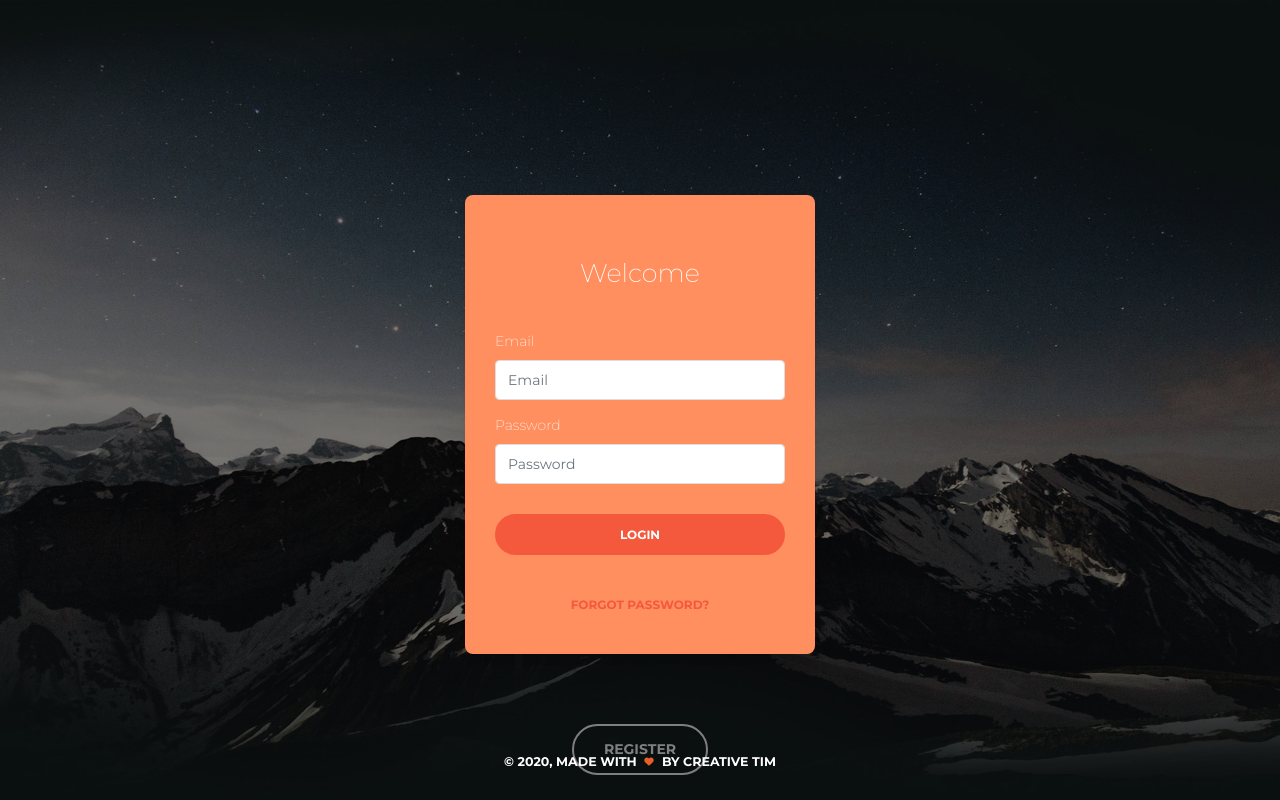
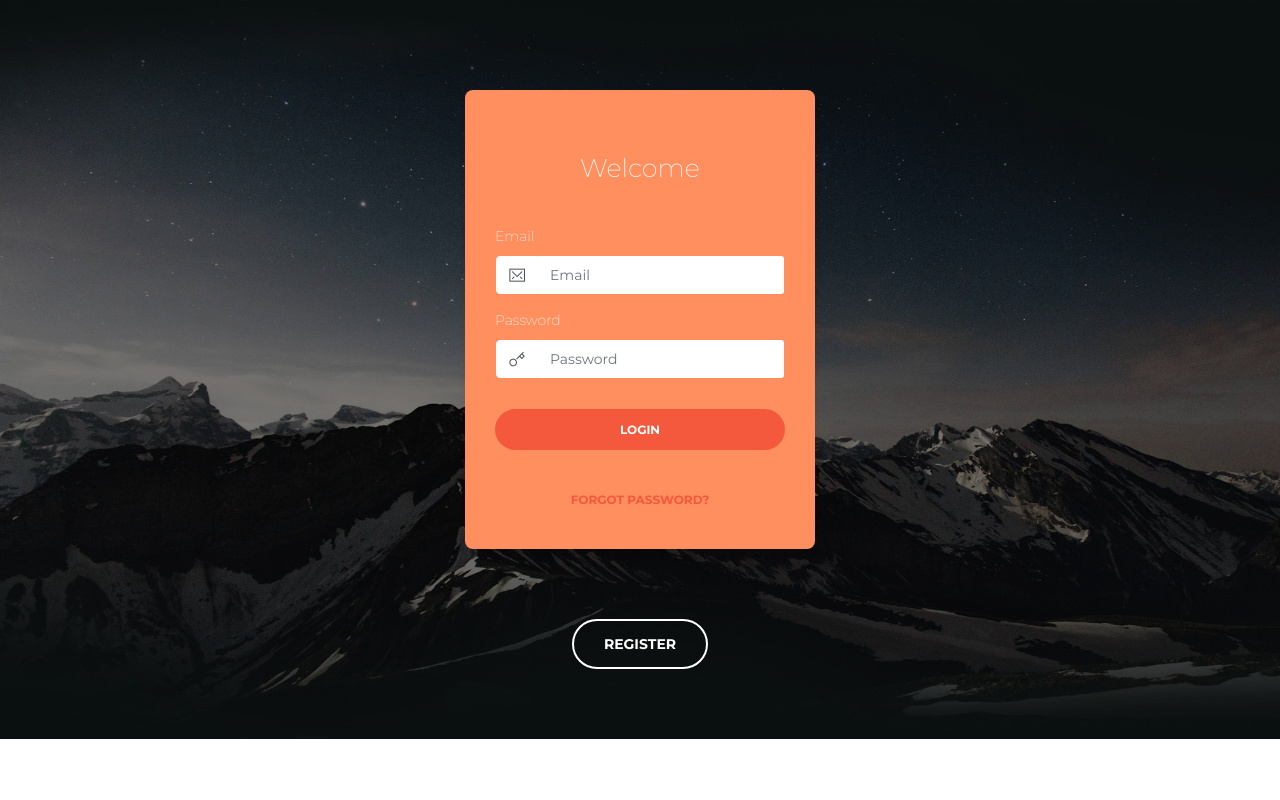
Before and after one commit to MartinsPlume/EDzWeb, a React (Create React App) app: page /login in a window 1280 px wide. Built offline with nearby package versions, Linux system fonts and the light colour scheme.

Commit message:
Added login and signout

```diff
--- /dev/null
+++ b/src/components/NavBar.js
@@ -0,0 +1,106 @@
+/*!
+
+=========================================================
+* Paper Kit React - v1.0.0
+=========================================================
+
+* Product Page: https://www.creative-tim.com/product/paper-kit-react
+
+* Copyright 2019 Creative Tim (https://www.creative-tim.com)
+* Licensed under MIT (https://github.com/creativetimofficial/paper-kit-react/blob/master/LICENSE.md)
+
+* Coded by Creative Tim
+
+=========================================================
+
+* The above copyright notice and this permission notice shall be included in all copies or substantial portions of the Software.
+
+*/
+import React, { Component } from 'react'
+import { authenticationService } from '../authorization/Authentication'
+
+// reactstrap components
+import {
+    UncontrolledCollapse,
+    NavbarBrand,
+    Navbar,
+    NavItem,
+    NavLink,
+    Nav,
+    Container
+  } from "reactstrap";
+
+
+class NavBar extends Component {
+
+    constructor(props) {
+        super(props)
+
+        this.state = {
+             links: props.links
+        }
+    }
+
+    handleLogout(){
+        authenticationService.logout()
+    }
+
+    render(){
+        return (
+            <div id="navbar"
+            className="navigation-example"
+            // style={{
+            //     backgroundImage:
+            //       "url(" + require("assets/img/ilya-yakover.jpg") + ")"
+            //   }}
+            >
+                <Navbar className="bg-primary" expand="lg">
+              <Container>
+                <NavbarBrand href="#pablo" onClick={e => e.preventDefault()}>
+                  EDz
+                </NavbarBrand>
+                <button
+                  aria-controls="navbarNav"
+                  aria-expanded={false}
+                  aria-label="Toggle navigation"
+                  className="navbar-toggler navbar-toggler-right burger-menu"
+                  data-target="#navbar-primary"
+                  data-toggle="collapse"
+                  id="navbar-primary"
+                  type="button"
+                >
+                  <span className="navbar-toggler-bar" />
+                  <span className="navbar-toggler-bar" />
+                  <span className="navbar-toggler-bar" />
+                </button>
+                <UncontrolledCollapse navbar toggler="#navbar-primary">
+                  <Nav className="ml-auto" navbar>
+                    <NavItem>
+                      <NavLink href="#pablo" onClick={e => e.preventDefault()}>
+                        <i
+                          aria-hidden={true}
+                          className="nc-icon nc-single-02"
+                        />
+                         Profile
+                      </NavLink>
+                    </NavItem>
+                    <NavItem>
+                      <NavLink href='/login' onClick={this.handleLogout}>
+                        <i
+                          aria-hidden={true}
+                          className="nc-icon nc-button-power"
+                        />
+                         Sign out
+                      </NavLink>
+                    </NavItem>
+                  </Nav>
+                </UncontrolledCollapse>
+              </Container>
+            </Navbar>
+
+            </div>
+        )
+    }
+}
+
+export default NavBar
--- a/src/pages/LoginPage.js
+++ b/src/pages/LoginPage.js
@@ -22,10 +22,20 @@ import React, { useCallback } from "react";
 import { authenticationService } from "../authorization/Authentication";
 
 // import resources
-import {WelcomeText} from '../res/strings'
 
 // reactstrap components
-import { Button, Card, Form, Input, Container, Row, Col } from "reactstrap";
+import {
+  Button,
+  Card,
+  Form,
+  Input,
+  InputGroupAddon,
+  InputGroupText,
+  InputGroup,
+  Container,
+  Row,
+  Col
+} from "reactstrap";
 
 const Login = ({history}) => {
 
@@ -50,26 +60,45 @@ const handleLogin = useCallback(
       document.body.classList.remove("register-page");
     };
   });
+
   return (
     <>
       <div
-        className="page-header"
+        className="section section-image section-login"
         style={{
           backgroundImage: "url(" + require("assets/img/login-image.jpg") + ")"
         }}
       >
-        <div className="filter" />
         <Container>
           <Row>
-            <Col className="ml-auto mr-auto" lg="4">
-              <Card className="card-register ml-auto mr-auto">
-                <h3 className="title mx-auto">{WelcomeText}</h3>
-                <Form className="login-form" onSubmit={handleLogin}>
+            <Col className="mx-auto" lg="4" md="6">
+              <Card className="card-register">
+                <h3 className="title mx-auto">Welcome</h3>
+                <Form onSubmit={handleLogin} className="register-form">
                   <label>Email</label>
-                  <Input input name="email" placeholder="Email" type="text" />
+                  <InputGroup className="form-group-no-border">
+                    <InputGroupAddon addonType="prepend">
+                      <InputGroupText>
+                        <i className="nc-icon nc-email-85" />
+                      </InputGroupText>
+                    </InputGroupAddon>
+                    <Input name="email" placeholder="Email" type="email" />
+                  </InputGroup>
                   <label>Password</label>
-                  <Input input name="password" placeholder="Password" type="password" />
-                  <Button block className="btn-round" color="danger">
+                  <InputGroup className="form-group-no-border">
+                    <InputGroupAddon addonType="prepend">
+                      <InputGroupText>
+                        <i className="nc-icon nc-key-25" />
+                      </InputGroupText>
+                    </InputGroupAddon>
+                    <Input name="password" placeholder="Password" type="password" />
+                  </InputGroup>
+                  <Button
+                    block
+                    className="btn-round"
+                    color="danger"
+                    type="submit"
+                  >
                     Login
                   </Button>
                 </Form>
@@ -99,13 +128,7 @@ const handleLogin = useCallback(
             </Col>
           </Row>
         </Container>
-        <div className="footer register-footer text-center">
-          <h6>
-            © {new Date().getFullYear()}, made with{" "}
-            <i className="fa fa-heart heart" /> by Creative Tim
-          </h6>
-        </div>
-      </div>
+      </div>{" "}
     </>
   );
 }
--- a/src/pages/MainPage.js
+++ b/src/pages/MainPage.js
@@ -1,15 +1,16 @@
 import React, { Component } from 'react'
 
 // import dependencies
-import { authenticationService } from '../authorization/Authentication'
+
 import {RoutesService} from '../services/RoutesService'
 import {PrivateRoute} from '../authorization/PrivateRoute'
-import { Switch, Link, Route, BrowserRouter as Router } from 'react-router-dom';
+import { Switch, NavLink, Link, Route, BrowserRouter as Router } from 'react-router-dom';
 
 // import resources
 
 // reactstrap components
 import {NavItem} from "reactstrap";
+import NavBar from 'components/NavBar';
 
 export class MainPage extends Component {
 
@@ -17,21 +18,14 @@ export class MainPage extends Component {
         super(props)
 
         this.state = {
-          routes: [],
-          currentUser:null
+          routes : []
         }
       }
-
-      componentDidMount(){
-        this.setState({
-            routes: RoutesService(authenticationService.currentUserRole)
-      })
-      console.log(this.state.routes)
-    }
 
     renderRoutes() {
       const state = this.state;
       const { routes } = state;
+
 
       return routes.map(route => {
         const routeKey = `${route.key} ${route.title}`;
@@ -63,8 +57,10 @@ export class MainPage extends Component {
         return (
           <Router>
               <div>
-                This is main page
-                {this.renderRoutes()}
+                <NavBar links = {this.renderNavLinks}></NavBar>
+                <div>
+                  {this.renderRoutes()}
+                </div>
               </div>
             </Router>
         )
--- a/src/services/RoutesService.js
+++ b/src/services/RoutesService.js
@@ -6,13 +6,13 @@ import AdministratorHome from '../components/Administrator/AdministratorHome'
 export const RoutesService = (userRole) =>{
     let routes;
 
-    switch ( userRole ){
+    switch ( userRole ) {
         case 'Student':
             routes = [
                 {
                   title: 'Home',
                   key: 'home',
-                  link: '/home',
+                  link: '/',
                   component: StudentHome
                 },
                 {
@@ -29,7 +29,7 @@ export const RoutesService = (userRole) =>{
                 {
                   title: 'Home',
                   key: 'home',
-                  link: '/home',
+                  link: '/',
                   component: TeacherHome
                 }
               ]
```
Also changed, not shown: src/components/NavTabs.js (deleted, +0 -42 lines).
